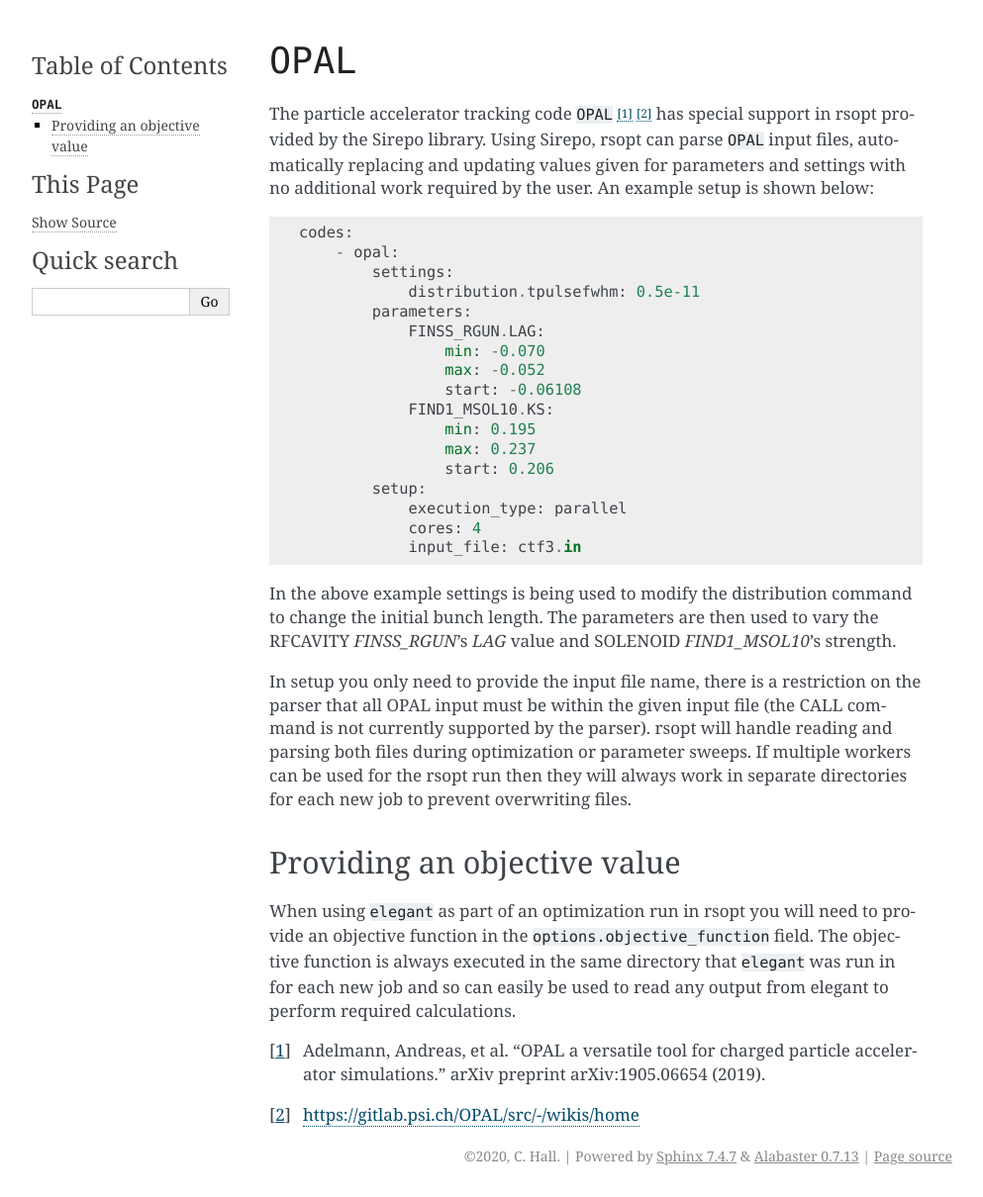
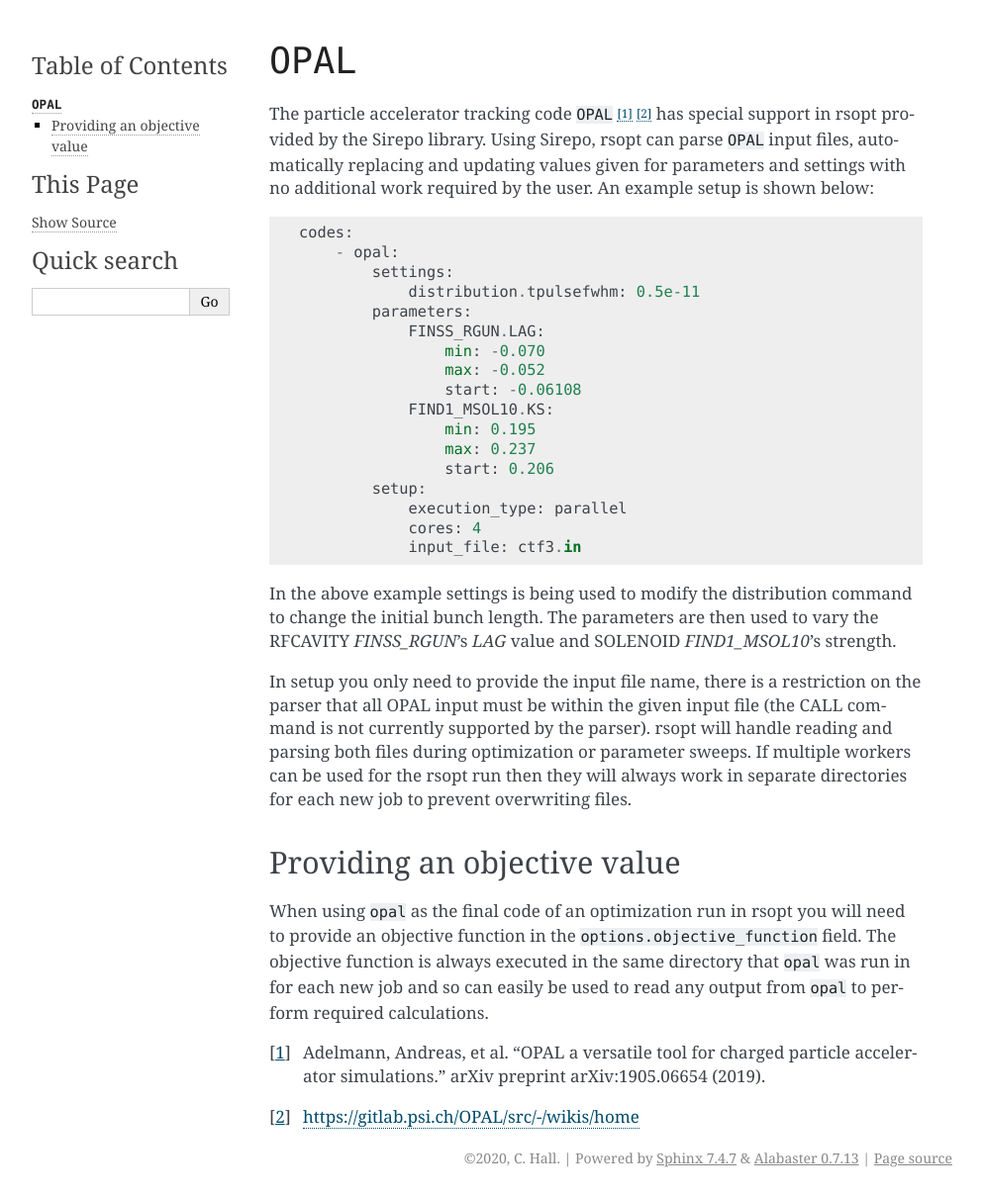
Before and after one commit to radiasoft/rsopt, a Sphinx documentation site: the page built from docs/codes/opal.rst, in a window 1280 px wide. Shown: the whole page at 99% size, without its empty margins (148-1141 px from the left). Built offline with Sphinx 7.4.7, drawn with Linux system fonts in a browser that asks for light colours.

```diff
--- a/docs/codes/elegant.rst
+++ b/docs/codes/elegant.rst
@@ -63,9 +63,9 @@ your rsopt run to ensure the correct file name is used.
 
 Providing an objective value
 ----------------------------
-When using ``elegant`` as part of an optimization run in rsopt you will need to provide an objective function in the
+When using ``elegant`` as the final code of an optimization run in rsopt you will need to provide an objective function in the
 ``options.objective_function`` field. The objective function is always executed in the same directory that ``elegant``
-was run in for each new job and so can easily be used to read any output from elegant to perform required calculations.
+was run in for each new job and so can easily be used to read any output from ``elegant`` to perform required calculations.
 
 
 .. [1]  M. Borland, ”elegant: A Flexible SDDS-Compliant Code for Accelerator Simulation,” AdvancedPhoton Source LS-287, September 2000.
--- a/docs/codes/opal.rst
+++ b/docs/codes/opal.rst
@@ -38,9 +38,9 @@ each new job to prevent overwriting files.
 
 Providing an objective value
 ----------------------------
-When using ``elegant`` as part of an optimization run in rsopt you will need to provide an objective function in the
-``options.objective_function`` field. The objective function is always executed in the same directory that ``elegant``
-was run in for each new job and so can easily be used to read any output from elegant to perform required calculations.
+When using ``opal`` as the final code of an optimization run in rsopt you will need to provide an objective function in the
+``options.objective_function`` field. The objective function is always executed in the same directory that ``opal``
+was run in for each new job and so can easily be used to read any output from ``opal`` to perform required calculations.
 
 
 .. [1] Adelmann, Andreas, et al. "OPAL a versatile tool for charged particle accelerator simulations."
```
Also changed, not shown: docs/codes/genesis.rst (+5 -3 lines).
